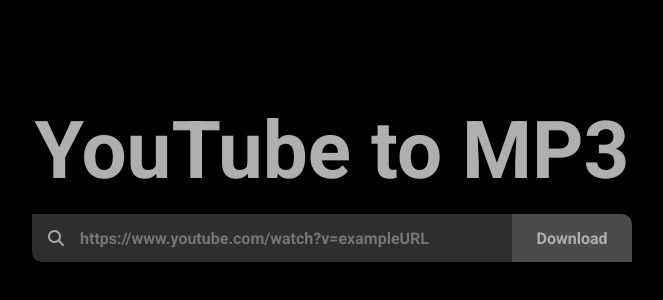
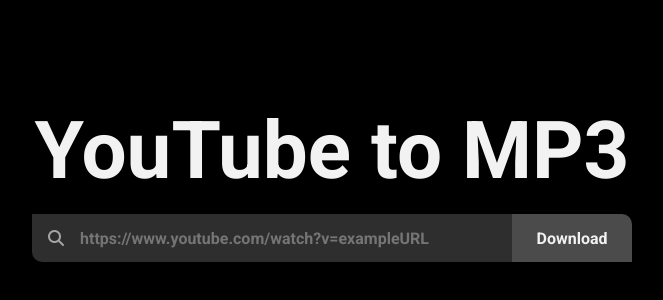
Before and after one commit to 325234234/YouTubeToMp3, a React (Vite) app: page / in a window 1280 px wide. Shown: the part 136-436 px from the top of the page, without its empty margins (308-971 px from the left). Built offline with nearby package versions, Linux system fonts and the light colour scheme.

Commit message:
changed font color to a slightly brighter white

```diff
--- a/src/index.css
+++ b/src/index.css
@@ -12,7 +12,7 @@
 .modal-content,
 #searchbar > button {
   font-family: 'Roboto', sans-serif;
-  color: rgb(175, 175, 175);
+  color: #f2f2f2;
 }
 
 /* Layout */
--- a/src/main.jsx
+++ b/src/main.jsx
@@ -1,4 +1,3 @@
-import React from 'react'
 import ReactDOM from 'react-dom/client'
 import App from './App.jsx'
 import './index.css'
```
